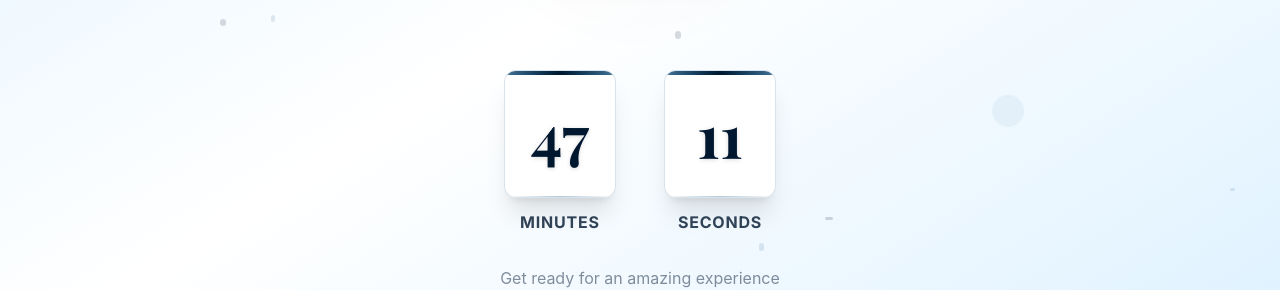
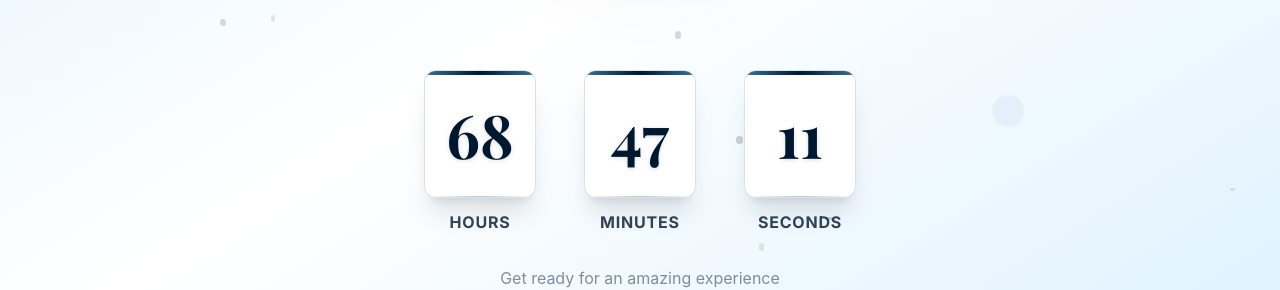
Before and after one commit to Pictoreal-Organization/Pictoreal-Main-Website, a Next.js app: page / in a window 1280 px wide. Shown: the part 434-724 px from the top of the page. Built offline with nearby package versions, Linux system fonts and the light colour scheme; grey boxes are pictures that could not be loaded; a web font is replaced by a local one.

Commit message:
hours added

```diff
--- a/src/components/CountdownOverlay.jsx
+++ b/src/components/CountdownOverlay.jsx
@@ -229,6 +229,7 @@ export default function CountdownOverlay() {
 
   if (!showOverlay) return null;
 
+  const hours = Math.floor(timeLeft / (1000 * 60 * 60));
   const minutes = Math.floor((timeLeft / (1000 * 60)) % 60);
   const seconds = Math.floor((timeLeft / 1000) % 60);
 
@@ -334,6 +335,7 @@ export default function CountdownOverlay() {
         <div className={`flex justify-center items-center mb-4 md:mb-8 transition-all duration-[1500ms] ease-out ${
           isTransitioning ? 'opacity-0 scale-95' : 'opacity-100 scale-100'
         }`}>
+          {hours > 0 && <TimeUnit value={hours} label="Hours" />}
           {minutes > 0 && <TimeUnit value={minutes} label="Minutes" />}
           <TimeUnit value={seconds} label="Seconds" />
         </div>
```
